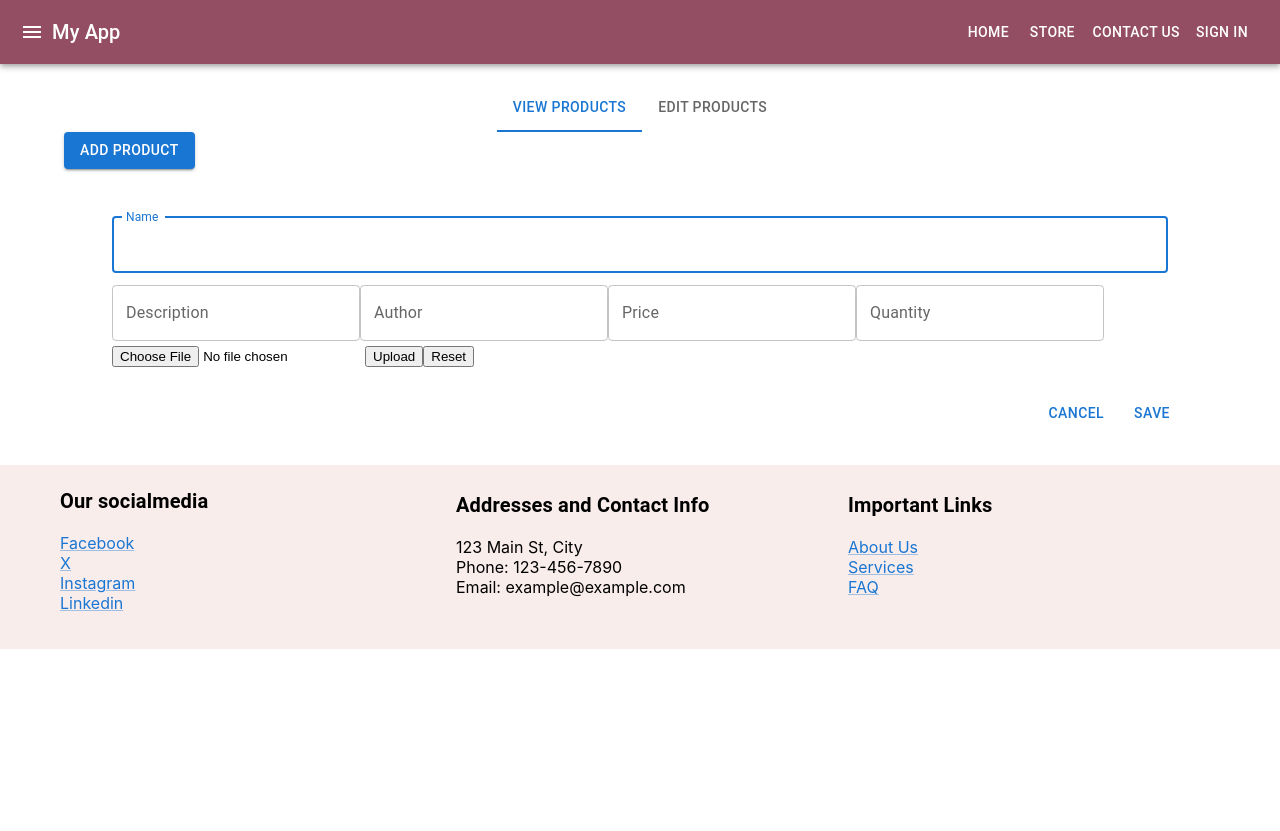
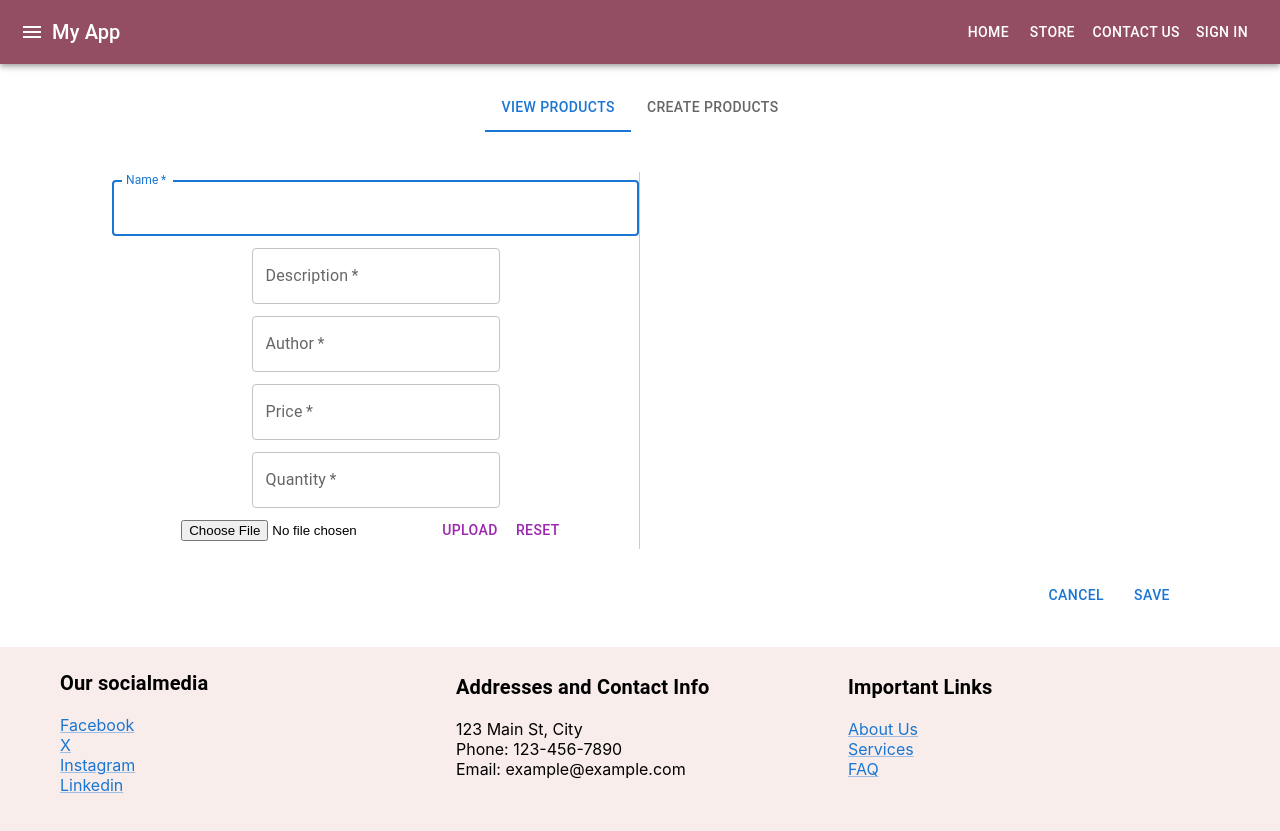
Before and after one commit to Mostafa-Elshahawy/Byte-Books, a React (Create React App) app in the folder byte-books-frontend/: page /Admin in a window 1280 px wide. Before the commit the page ends 800 px from the top, so only its background shows below. Built offline with nearby package versions, Linux system fonts and the light colour scheme.

Commit message:
changed some things

```diff
--- a/byte-books-frontend/src/components/AdminDashboard.js
+++ b/byte-books-frontend/src/components/AdminDashboard.js
@@ -14,7 +14,7 @@ const AdminDashboard = () => {
     <Container>
       <Tabs value={selectedTab} onChange={handleTabChange} centered>
         <Tab label="View Products" />
-        <Tab label="Edit Products" />
+        <Tab label="Create Products" />
       </Tabs>
       {selectedTab === 1 && <ProductView />}
       {selectedTab === 0 && <ProductEdit />}
--- a/byte-books-frontend/src/components/DialogBox.js
+++ b/byte-books-frontend/src/components/DialogBox.js
@@ -1,5 +1,5 @@
 import React,{useState} from 'react';
-import { Button,TextField,DialogContent, DialogActions } from '@mui/material';
+import { Grid, Button,TextField,DialogContent, DialogActions } from '@mui/material';
 import ImageUpload from './ImageUpload';
 import axios from 'axios';
 const DialogBox = ({open,handleCloseDialog,handleSave})=> {
@@ -35,12 +35,14 @@ const DialogBox = ({open,handleCloseDialog,handleSave})=> {
     return (
         <DialogContent open={open} onClose={handleCloseDialog} >
         <DialogContent>
-            <TextField autoFocus margin="dense" id="name" label="Name" type="text" fullWidth onChange={handleChange}/>
-            <TextField margin='dense' id='description' label='Description' type='text' fullwidth onChange={handleChange}/>
-            <TextField margin='dense' id ='author' label='Author' type='text' fullwidth onChange={handleChange}/>
-            <TextField margin='dense' id='price' label='Price' type='number' fullwidth onChange={handleChange}/>
-            <TextField margin='dense' id='quantity' label='Quantity' type='number' fullwidth onChange={handleChange}/>
+            <Grid container direction='column' justify="center" alignItems="center" style={{ borderRight: '1px solid #ccc', width: '50%' }}>
+            <TextField required autoFocus margin="dense" id="name" label="Name" type="text" fullWidth onChange={handleChange}/>
+            <TextField required margin='dense' id='description' label='Description' type='text' fullwidth onChange={handleChange}/>
+            <TextField required margin='dense' id ='author' label='Author' type='text' fullwidth onChange={handleChange}/>
+            <TextField required margin='dense' id='price' label='Price' type='number' fullwidth onChange={handleChange}/>
+            <TextField required margin='dense' id='quantity' label='Quantity' type='number' fullwidth onChange={handleChange}/>
             <ImageUpload onUpload={handleImageUpload} onReset={handleImageReset}/>
+            </Grid>
         </DialogContent>
         <DialogActions>
             <Button onClick={handleCloseDialog} color='primary'>
--- a/byte-books-frontend/src/components/ImageUpload.js
+++ b/byte-books-frontend/src/components/ImageUpload.js
@@ -1,4 +1,5 @@
 import React,{useState} from 'react';
+import {Button} from '@mui/material';
 
 const ImageUpload = ({onUpload,onReset}) => {
 
@@ -21,8 +22,8 @@ const ImageUpload = ({onUpload,onReset}) => {
     return(
         <div>
             <input type='file' accept='image/*' onChange={handleImageChange} />
-            <button onClick={handleUpload}>Upload</button>
-            <button onClick={onReset}>Reset</button>
+            <Button color='secondary' onClick={handleUpload}>Upload</Button>
+            <Button color='secondary' onClick={onReset}>Reset</Button>
         </div>
     );
 };
--- a/byte-books-frontend/src/components/ProductEdit.js
+++ b/byte-books-frontend/src/components/ProductEdit.js
@@ -1,22 +1,11 @@
 // ProductEdit.js
 import React, { useState, useEffect } from 'react';
-import { Button} from '@mui/material';
 import DialogBox from './DialogBox';
 import axios from 'axios';
 
 const ProductEdit = () => {
   // State for managing product editing
   const [openDialog, setOpenDialog] = useState(false);
-
-
-  const handleCreate = ()=>{
-    setOpenDialog(true);
-  }
-  // Handler to open the edit dialog
-  const handleEdit = () => {
-    setOpenDialog(true);
-
-  };
 
   // Handler to close the edit dialog
   const handleCloseDialog = () => {
@@ -38,9 +27,6 @@ const ProductEdit = () => {
 
   return (
     <div>
-      <Button variant="contained" color="primary" onClick={handleCreate}>
-        Add Product
-      </Button>
       {/* Render product editing form/dialog */}
       <DialogBox open={openDialog} handleCloseDialog={handleCloseDialog} handleSave={handleSave}/>
     </div>
```
